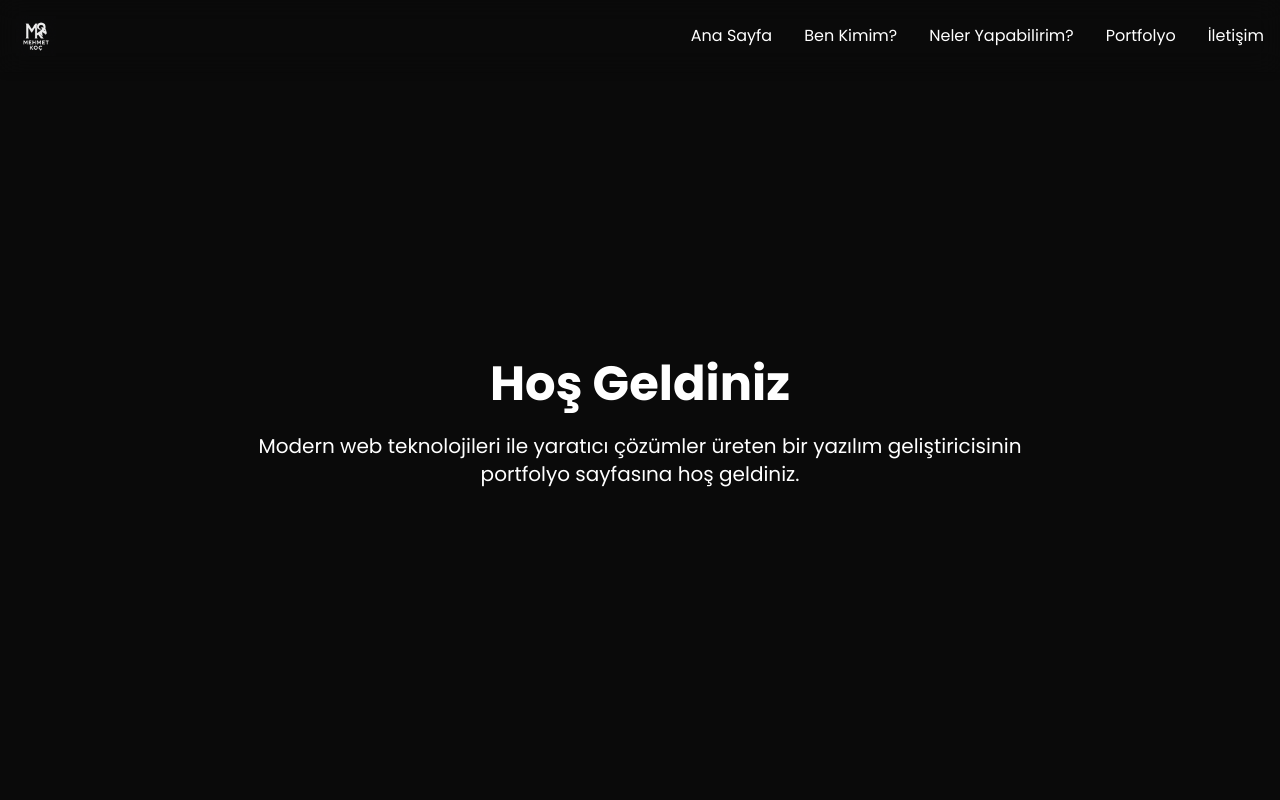
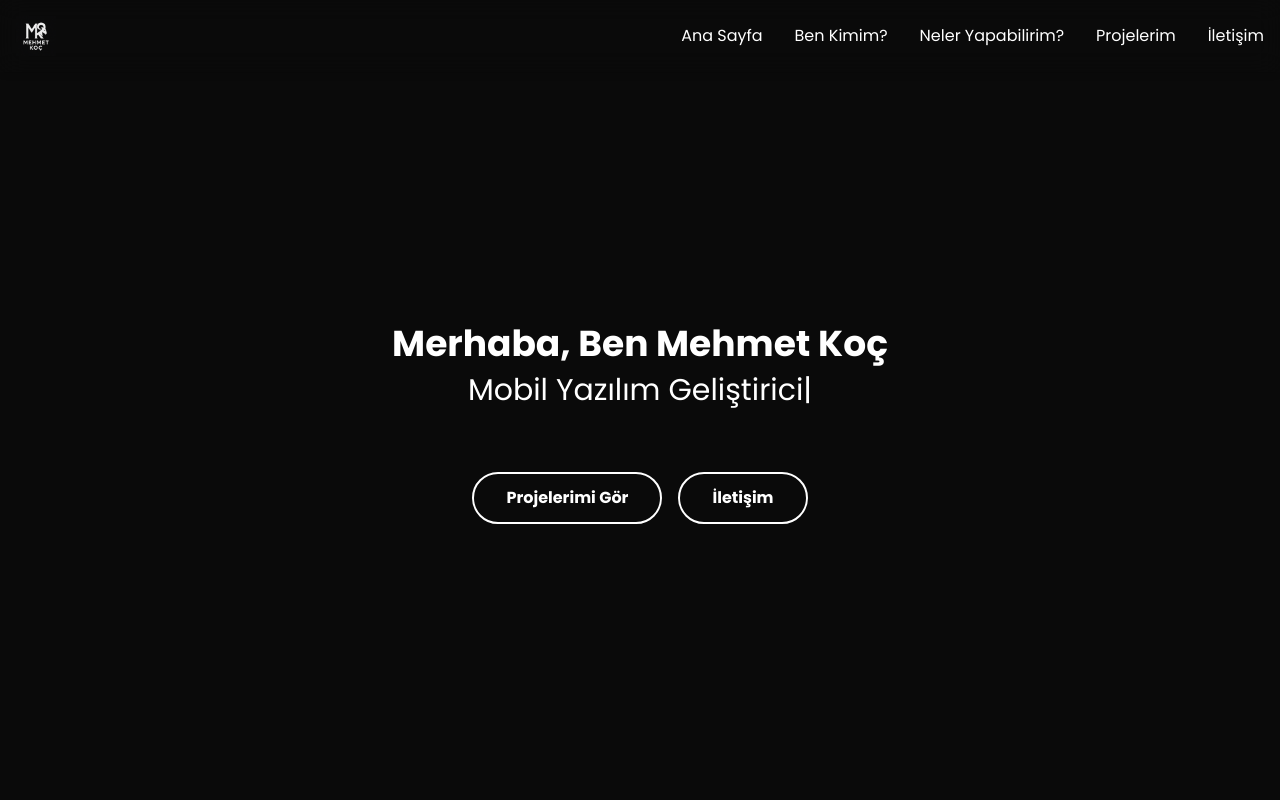
Before and after one commit to MehmetKoc16/Portfolyo, a React (Create React App) app: page / in a window 1280 px wide. Shown: the top 800 px of the page. Built offline with nearby package versions, Linux system fonts and the light colour scheme.

Commit message:
Ana Sayfaya yazı animasyonu eklendi. 'Projelerimi Gör' ve 'İletişim' butonları eklendi.

```diff
--- a/src/App.js
+++ b/src/App.js
@@ -3,6 +3,46 @@ import React, { useState, useEffect } from 'react';
 function App() {
   const [mobileMenuOpen, setMobileMenuOpen] = useState(false);
   const [activeSection, setActiveSection] = useState('home');
+  const [displayText, setDisplayText] = useState('');
+  const [currentIndex, setCurrentIndex] = useState(0);
+  const [isDeleting, setIsDeleting] = useState(false);
+  const [loopNum, setLoopNum] = useState(0);
+
+  // Değiştirilecek metin dizisi
+  const textArray = ["Mobil Yazılım Geliştirici", "Web Geliştirici", "Bilgisayar Mühendisliği Öğrencisi"];
+  const typingDelay = 150;
+  const erasingDelay = 100;
+  const newTextDelay = 2000; // Delay between current and next text
+
+  useEffect(() => {
+    const handleTyping = () => {
+      const i = loopNum % textArray.length;
+      const fullText = textArray[i];
+
+      setDisplayText(isDeleting
+        ? fullText.substring(0, currentIndex - 1)
+        : fullText.substring(0, currentIndex + 1)
+      );
+
+      setCurrentIndex(isDeleting ? currentIndex - 1 : currentIndex + 1);
+
+      if (!isDeleting && currentIndex === fullText.length) {
+        // Yazma tamamlandı, silme başlasın
+        setTimeout(() => setIsDeleting(true), newTextDelay);
+      } else if (isDeleting && currentIndex === 0) {
+        // Silme tamamlandı, sonraki kelimeye geç
+        setIsDeleting(false);
+        setLoopNum(loopNum + 1);
+      }
+    };
+
+    const timer = setTimeout(
+      handleTyping,
+      isDeleting ? erasingDelay : typingDelay
+    );
+
+    return () => clearTimeout(timer);
+  }, [currentIndex, isDeleting, loopNum, displayText]);
 
   // Scroll olayını dinle ve aktif bölümü belirle
   useEffect(() => {
@@ -76,7 +116,7 @@ function App() {
             <li><a href="#skills" onClick={(e) => { e.preventDefault(); scrollToSection('skills'); }}
                 className={`hover:text-primary transition-colors ${activeSection === 'skills' ? 'text-primary' : ''}`}>Neler Yapabilirim?</a></li>
             <li><a href="#portfolio" onClick={(e) => { e.preventDefault(); scrollToSection('portfolio'); }}
-                className={`hover:text-primary transition-colors ${activeSection === 'portfolio' ? 'text-primary' : ''}`}>Portfolyo</a></li>
+                className={`hover:text-primary transition-colors ${activeSection === 'portfolio' ? 'text-primary' : ''}`}>Projelerim</a></li>
             <li><a href="#contact" onClick={(e) => { e.preventDefault(); scrollToSection('contact'); }}
                 className={`hover:text-primary transition-colors ${activeSection === 'contact' ? 'text-primary' : ''}`}>İletişim</a></li>
           </ul>
@@ -125,8 +165,27 @@ function App() {
       <main className="container mx-auto px-4 py-8">
         {/* Ana Sayfa Bölümü */}
         <section id="home" className="py-20 flex flex-col items-center justify-center min-h-[80vh]">
-          <h1 className="text-4xl md:text-5xl font-bold mb-6 text-center">Hoş Geldiniz</h1>
-          <p className="text-xl max-w-3xl mx-auto text-center">Modern web teknolojileri ile yaratıcı çözümler üreten bir yazılım geliştiricisinin portfolyo sayfasına hoş geldiniz.</p>
+          <h1 className="text-3xl md:text-4xl font-bold mb-2 text-center">Merhaba, Ben Mehmet Koç</h1>
+          <h3 className="text-2xl md:text-3xl mb-6 text-center">
+            <span className="text-primary">{displayText}</span>
+            <span className="animate-blink">|</span>
+          </h3>
+          <p className="text-xl max-w-3xl mx-auto text-center mb-8"></p>
+
+          <div className="flex flex-col sm:flex-row gap-4 mt-2">
+            <button
+              onClick={() => scrollToSection('portfolio')}
+              className="bg-transparent border-2 border-white text-white font-bold py-3 px-8 rounded-full transition-all duration-300 hover:bg-white hover:text-black hover:shadow-[0_0_15px_rgba(255,255,255,0.5)]"
+            >
+              Projelerimi Gör
+            </button>
+            <button
+              onClick={() => scrollToSection('contact')}
+              className="bg-transparent border-2 border-white text-white font-bold py-3 px-8 rounded-full transition-all duration-300 hover:bg-white hover:text-black hover:shadow-[0_0_15px_rgba(255,255,255,0.5)]"
+            >
+              İletişim
+            </button>
+          </div>
         </section>
 
         {/* Ben Kimim Bölümü */}
```
